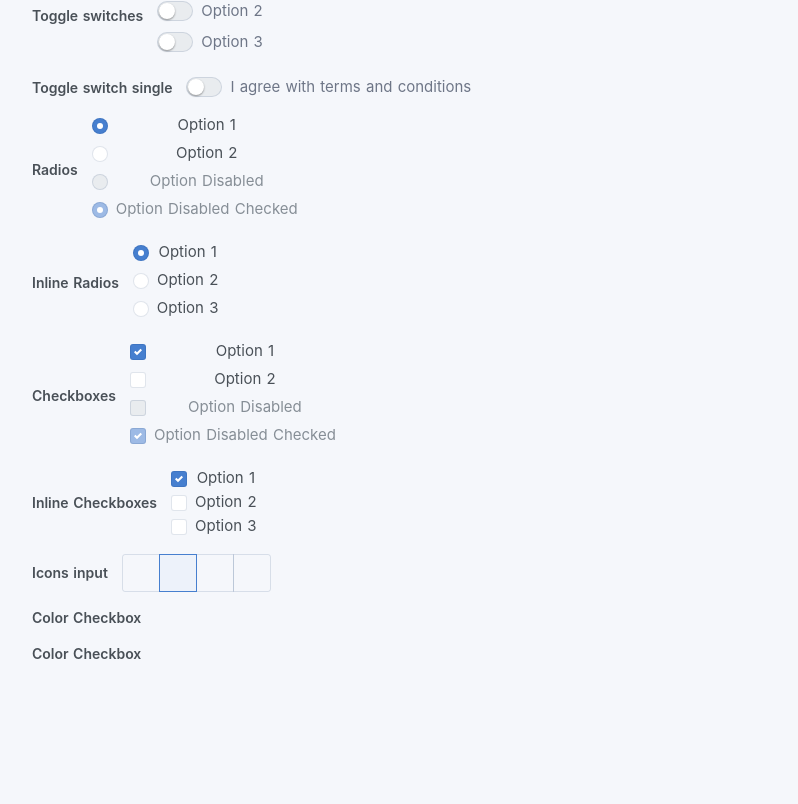
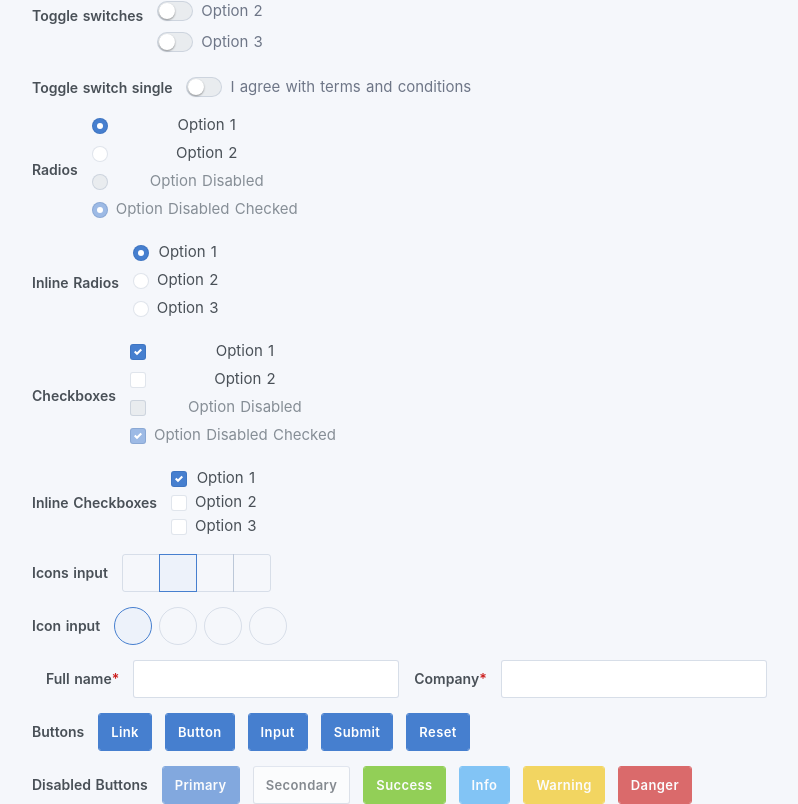
Before and after one commit to MosaLee/dapeijia, a Nuxt app: page /display in a window 1280 px wide. Shown: the part 348-1152 px from the top of the page, without its empty margins (35-833 px from the left). Before the commit the page ends 1012 px from the top, so only its background shows below. Built offline with nearby package versions, Linux system fonts and the light colour scheme; a web font is replaced by a local one.

Commit message:
新增产品展示页面

```diff
--- a/pages/display/index.vue
+++ b/pages/display/index.vue
@@ -209,15 +209,56 @@
                         </div>
     </div>
     <div class="form-inline">
-        <label class="form-label custom-label">Color Checkbox</label>
-        <div class="row gutters-xs">
-
+        <label class="form-label custom-label">Icon input</label>
+        <div class="selectgroup selectgroup-pills">
+                          <label class="selectgroup-item">
+                            <input type="radio" name="icon-input" value="1" class="selectgroup-input" checked="">
+                            <span class="selectgroup-button selectgroup-button-icon"><i class="fe fe-sun"></i></span>
+                          </label>
+                          <label class="selectgroup-item">
+                            <input type="radio" name="icon-input" value="2" class="selectgroup-input">
+                            <span class="selectgroup-button selectgroup-button-icon"><i class="fe fe-moon"></i></span>
+                          </label>
+                          <label class="selectgroup-item">
+                            <input type="radio" name="icon-input" value="3" class="selectgroup-input">
+                            <span class="selectgroup-button selectgroup-button-icon"><i class="fe fe-cloud-rain"></i></span>
+                          </label>
+                          <label class="selectgroup-item">
+                            <input type="radio" name="icon-input" value="4" class="selectgroup-input">
+                            <span class="selectgroup-button selectgroup-button-icon"><i class="fe fe-cloud"></i></span>
+                          </label>
+                        </div>
+    </div>
+    <div class="form-inline">
+        <label class="form-label custom-label"></label>
+        <div class="form-group">
+            <label class="form-label">Full name<span class="form-required">*</span></label>
+            <input type="text" class="form-control" />
+        </div>
+        <div class="form-group">
+            <label class="form-label">Company<span class="form-required">*</span></label>
+            <input type="text" class="form-control" />
         </div>
     </div>
     <div class="form-inline">
-        <label class="form-label custom-label">Color Checkbox</label>
-        <div class="row gutters-xs">
-
+        <label class="form-label custom-label">Buttons</label>
+        <div class="form-group">
+            <a href="#" class="btn btn-primary form-control" role="button">Link</a>
+            <button class="btn btn-primary form-control">Button</button>
+            <input type="button" class="btn btn-primary form-control" value="Input" />
+            <input type="submit" class="btn btn-primary form-control" value="Submit" />
+            <input type="reset" class="btn btn-primary form-control" value="Reset" />
+        </div>
+    </div>
+    <div class="form-inline">
+        <label class="form-label custom-label">Disabled Buttons</label>
+        <div class="form-group">
+            <a href="#" class="btn btn-primary disabled form-control">Primary</a>
+            <a href="#" class="btn btn-secondary disabled form-control">Secondary</a>
+            <a href="#" class="btn btn-success disabled form-control">Success</a>
+            <a href="#" class="btn btn-info disabled form-control">Info</a>
+            <a href="#" class="btn btn-warning disabled form-control">Warning</a>
+            <a href="#" class="btn btn-danger disabled form-control">Danger</a>
         </div>
     </div>
 
@@ -230,10 +271,34 @@
 
 <style>
 .form-inline {margin:1em;}
-.custom-label {margin-right:1em;}
-.custom-control-inline {
-    display: -ms-inline-flexbox;
-    display: inline-flex;
+.custom-label, .form-label, .form-control {margin-right:1em;}
+.form-group .custom-control-inline {
+    display: -ms-inline-flexbox !important;
+    display: inline-flex !important;
     margin-right: 1rem;
 }
+/*invalid feedback错位解决方案 无效 */
+@media (min-width: 576px) {
+    .was-validated .form-control:invalid ~ .invalid-feedback,
+    .was-validated .form-control:invalid ~ .invalid-tooltip, .form-control.is-invalid ~ .invalid-feedback,
+    .form-control.is-invalid ~ .invalid-tooltip, .was-validated
+    .custom-select:invalid ~ .invalid-feedback,
+    .was-validated
+    .custom-select:invalid ~ .invalid-tooltip,
+    .custom-select.is-invalid ~ .invalid-feedback,
+    .custom-select.is-invalid ~ .invalid-tooltip {
+        display: inline-block;
+        float:right;
+    }
+    .was-validated .form-check-input:invalid ~ .invalid-feedback,
+    .was-validated .form-check-input:invalid ~ .invalid-tooltip, .form-check-input.is-invalid ~ .invalid-feedback,
+    .form-check-input.is-invalid ~ .invalid-tooltip {
+        display: inline-block;
+    }
+    .was-validated .custom-file-input:invalid ~ .invalid-feedback,
+    .was-validated .custom-file-input:invalid ~ .invalid-tooltip, .custom-file-input.is-invalid ~ .invalid-feedback,
+    .custom-file-input.is-invalid ~ .invalid-tooltip {
+        display: inline-block;
+    }
+}
 </style>
--- a/pages/login/index.vue
+++ b/pages/login/index.vue
@@ -69,7 +69,7 @@
           if(res.data){
             let token = res.data['token']
             Cookies.set('token-' + process.env.port, token)
-            _this.$router.push({ path: '/display' })
+            _this.$router.push({ path: '/display/productInfo' })
 
             let message = "登录成功！"
             let obj = {
```
Also changed, not shown: 1 other file (tests, documents, lock files or other folders).
